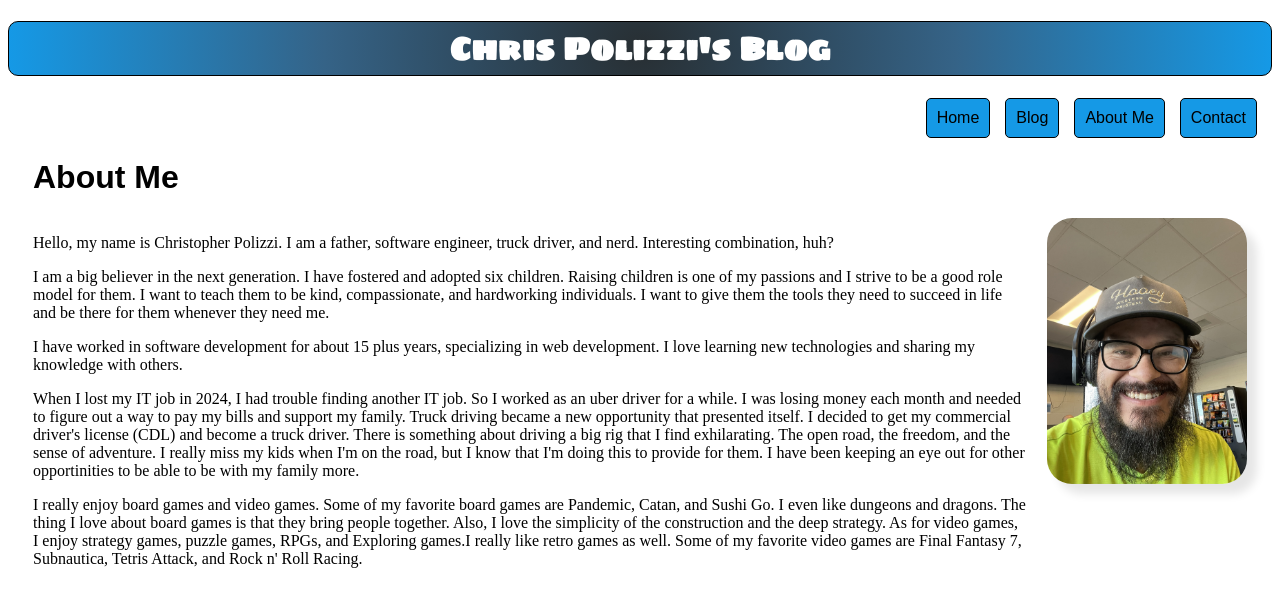
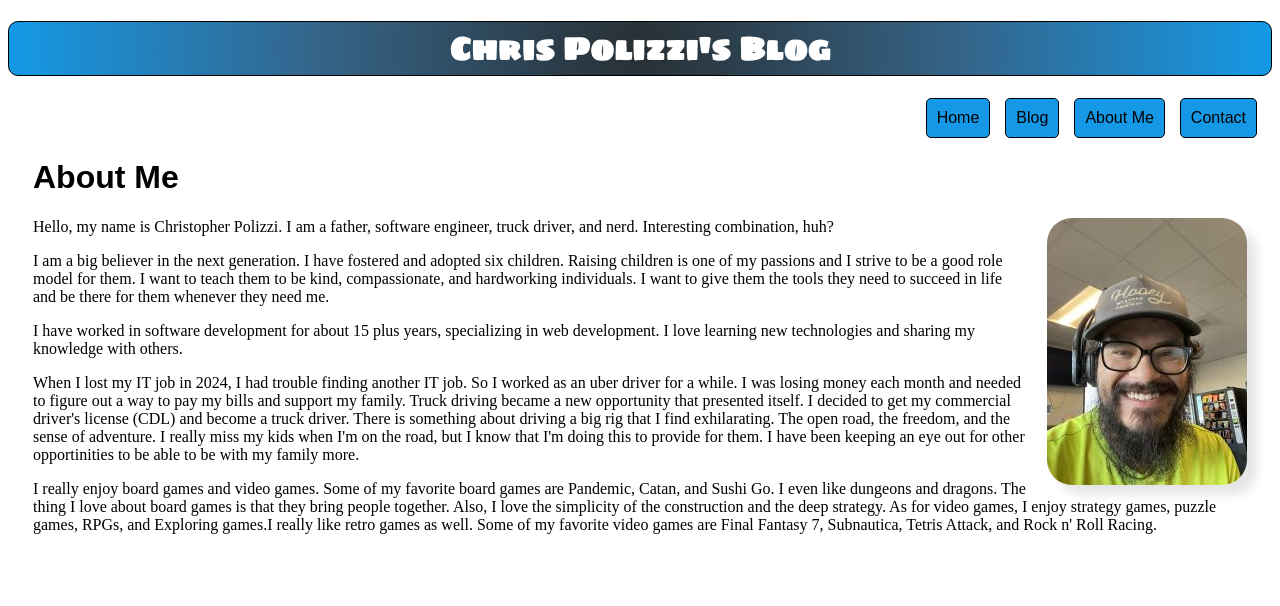
Before and after one commit to polizzichristopher-del/developer-blog, an Angular app: page /aboutme in a window 1280 px wide. Shown: the top 606 px of the page. Built offline with nearby package versions, Linux system fonts and the light colour scheme; a web font is replaced by a local one.

Commit message:
fixed about me page

```diff
--- a/src/app/about/about.component.css
+++ b/src/app/about/about.component.css
@@ -1,12 +1,10 @@
 h1 {
   font-family: "Vend Sans", sans-serif;
 }
-.content {
-  display: flex;
-  justify-content: space-between;
-}
+
 .profileImage {
   margin-left: 20px;
+  float: right;
 }
 
 .profileImage img {
--- a/src/app/about/about.component.html
+++ b/src/app/about/about.component.html
@@ -1,28 +1,34 @@
 <h1>About Me</h1>
-<div class="content">
+<div class="profileImage">
+  <img
+    src="assets/IMG_5375.jpg"
+    alt="Christopher Polizzi Profile Image"
+    width="200px"
+  />
+</div>
 <div>
   <p>
     Hello, my name is Christopher Polizzi. I am a father, software engineer,
     truck driver, and nerd. Interesting combination, huh?
   </p>
   <p>
-      I am a big believer in the next generation. I have fostered and adopted
-      six children. Raising children is one of my passions and I strive to be a
-      good role model for them. I want to teach them to be kind, compassionate,
-      and hardworking individuals. I want to give them the tools they need to
-      succeed in life and be there for them whenever they need me.
+    I am a big believer in the next generation. I have fostered and adopted six
+    children. Raising children is one of my passions and I strive to be a good
+    role model for them. I want to teach them to be kind, compassionate, and
+    hardworking individuals. I want to give them the tools they need to succeed
+    in life and be there for them whenever they need me.
   </p>
   <p>
-      I have worked in software development for about 15 plus years,
-      specializing in web development. I love learning new technologies and
-      sharing my knowledge with others.
+    I have worked in software development for about 15 plus years, specializing
+    in web development. I love learning new technologies and sharing my
+    knowledge with others.
   </p>
   <p>
     When I lost my IT job in 2024, I had trouble finding another IT job. So I
     worked as an uber driver for a while. I was losing money each month and
     needed to figure out a way to pay my bills and support my family. Truck
-      driving became a new opportunity that presented itself. I decided to get
-      my commercial driver's license (CDL) and become a truck driver. There is
+    driving became a new opportunity that presented itself. I decided to get my
+    commercial driver's license (CDL) and become a truck driver. There is
     something about driving a big rig that I find exhilarating. The open road,
     the freedom, and the sense of adventure. I really miss my kids when I'm on
     the road, but I know that I'm doing this to provide for them. I have been
@@ -30,20 +36,12 @@
     more.
   </p>
   <p>
-      I really enjoy board games and video games. Some of my favorite board
-      games are Pandemic, Catan, and Sushi Go. I even like dungeons and dragons.
-      The thing I love about board games is that they bring people together.
-      Also, I love the simplicity of the construction and the deep strategy. As
-      for video games, I enjoy strategy games, puzzle games, RPGs, and Exploring
-      games.I really like retro games as well. Some of my favorite video games
-      are Final Fantasy 7, Subnautica, Tetris Attack, and Rock n' Roll Racing.
+    I really enjoy board games and video games. Some of my favorite board games
+    are Pandemic, Catan, and Sushi Go. I even like dungeons and dragons. The
+    thing I love about board games is that they bring people together. Also, I
+    love the simplicity of the construction and the deep strategy. As for video
+    games, I enjoy strategy games, puzzle games, RPGs, and Exploring games.I
+    really like retro games as well. Some of my favorite video games are Final
+    Fantasy 7, Subnautica, Tetris Attack, and Rock n' Roll Racing.
   </p>
 </div>
-  <div class="profileImage">
-    <img
-      src="assets/IMG_5375.jpg"
-      alt="Christopher Polizzi Profile Image"
-      width="200px"
-    />
-  </div>
-</div>
```
Also changed, not shown: public/assets/IMG_5375.jpg. Lines whose indentation alone changed are shown as unchanged.
